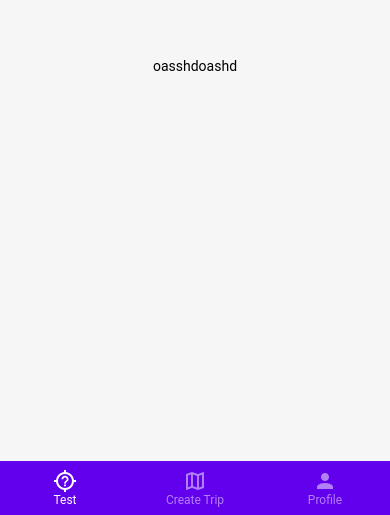
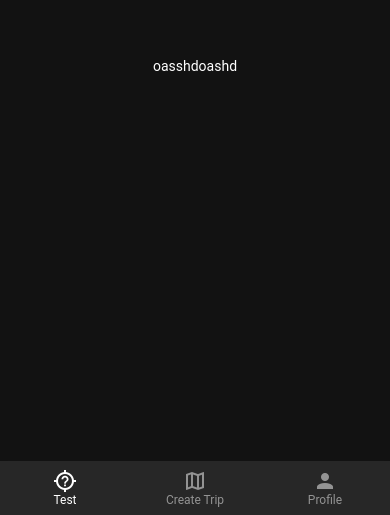
Before and after one commit to brainsaysno/subite, a React Native app: screen / in a window 390 px wide. Shown: the part 329-844 px from the top of the page. Built offline with nearby package versions, Linux system fonts and the light colour scheme.

Commit message:
feat: add dark mode toggle

```diff
--- a/App.js
+++ b/App.js
@@ -1,8 +1,13 @@
-import { StatusBar } from "expo-status-bar";
-import React from "react";
-import { StyleSheet, Text, View } from "react-native";
+import React, {useRef, useState} from "react";
+import { SafeAreaView, StyleSheet, Text, View, StatusBar } from "react-native";
+import { StatusBar as StatBar } from "expo-status-bar";
 import * as Device from "expo-device";
-import { DefaultTheme, Provider as PaperProvider } from "react-native-paper";
+import {
+  DefaultTheme,
+  DarkTheme,
+  Provider as PaperProvider,
+  useTheme,
+} from "react-native-paper";
 import BottomNavbar from "./components/BottomNavbar";
 import styles from "./styles.js";
 
@@ -15,20 +20,32 @@ import styles from "./styles.js";
   },
 }; */
 
-const theme = { ...DefaultTheme };
+const lightTheme = { dark: false, ...DefaultTheme };
+const darkTheme = { ...DarkTheme };
 
 const authed = true;
 
 export default function App() {
+  const [darkModeOn, setDarkModeOn] = useState(true); // Change!!!
+  const darkThemeToggle = () => {
+    setDarkModeOn(!darkModeOn)
+  }
   return (
-    <PaperProvider theme={theme}>
+    <PaperProvider theme={darkModeOn ? darkTheme : lightTheme}>
       {authed ? (
-        <BottomNavbar />
+        <BottomNavbar darkThemeToggle={darkThemeToggle}/>
       ) : (
         <View style={styles.container}>
           <Text>Not authed</Text>
         </View>
       )}
+      <StatBar style={darkModeOn ? "light" : "dark"} />
     </PaperProvider>
   );
 }
+
+const appStyles = StyleSheet.create({
+  container: {
+    flex: 1,
+  },
+});
--- a/components/BottomNavbar.jsx
+++ b/components/BottomNavbar.jsx
@@ -11,7 +11,8 @@ const TestRoute = () => (
   </View>
 );
 
-const BottomNavbar = () => {
+const BottomNavbar = ({darkThemeToggle}) => {
+  console.log(darkThemeToggle)
   const [index, setIndex] = React.useState(0);
   const [routes] = React.useState([
     { key: "test", title: "Test", icon: "crosshairs-question" },
@@ -24,7 +25,7 @@ const BottomNavbar = () => {
   const renderScene = BottomNavigation.SceneMap({
     test: TestRoute,
     createTrip: CreateTripScreen,
-    profile: ProfileScreen,
+    profile() {return <ProfileScreen darkThemeToggle={darkThemeToggle}/>},
   });
   return (
     <BottomNavigation
--- a/package.json
+++ b/package.json
@@ -8,6 +8,7 @@
     "eject": "expo eject"
   },
   "dependencies": {
+    "@react-navigation/native-stack": "^6.1.0",
     "expo": "~42.0.1",
     "expo-device": "~3.3.0",
     "expo-status-bar": "~1.0.4",
@@ -17,6 +18,9 @@
     "react-native": "https://github.com/expo/react-native/archive/sdk-42.0.0.tar.gz",
     "react-native-maps": "0.28.0",
     "react-native-paper": "^4.9.2",
+    "react-native-safe-area-context": "3.2.0",
+    "react-native-screens": "~3.4.0",
+    "react-native-svg": "12.1.1",
     "react-native-web": "^0.17.1"
   },
   "devDependencies": {
```
Also changed, not shown: 1 other file (tests, documents, lock files or other folders).
